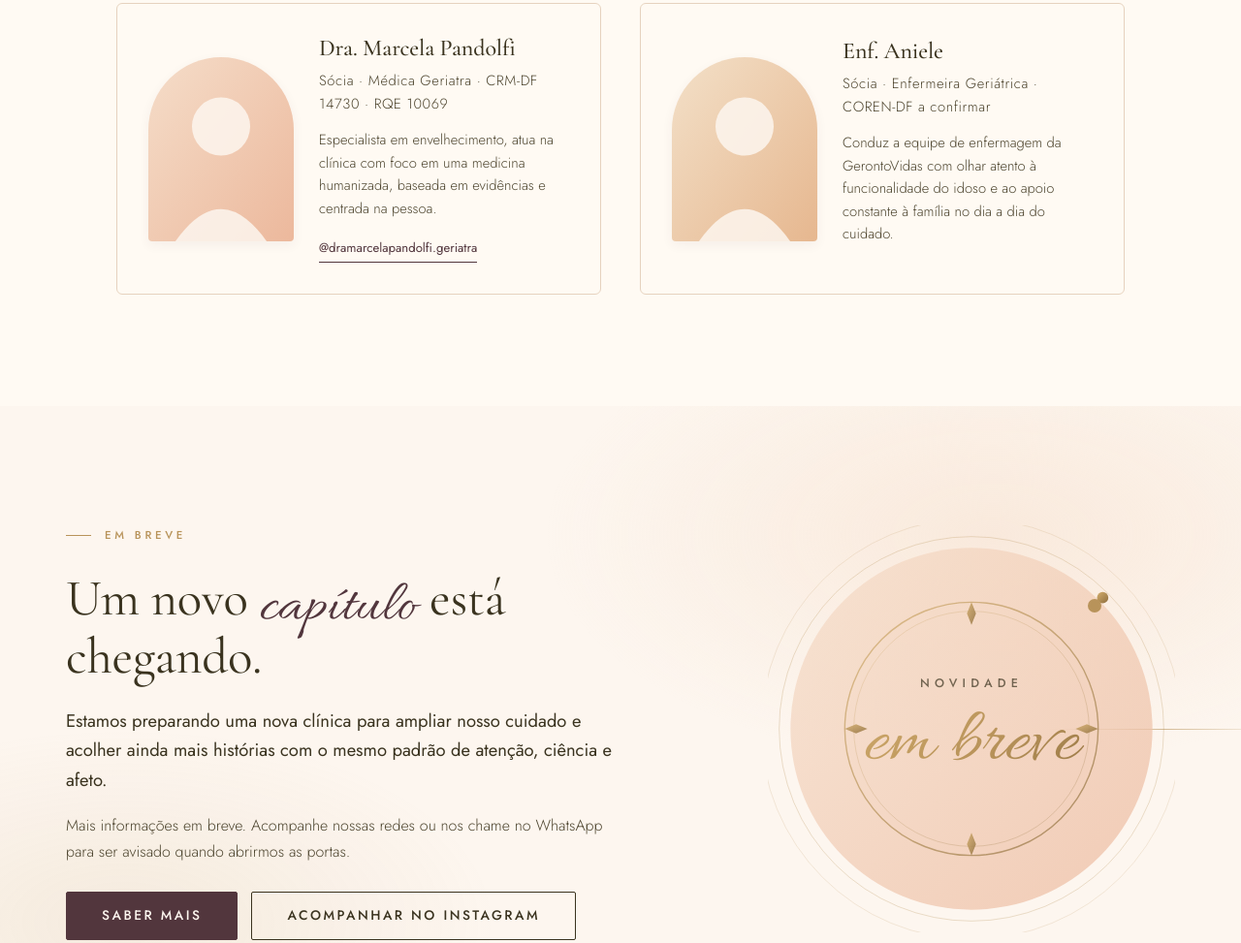
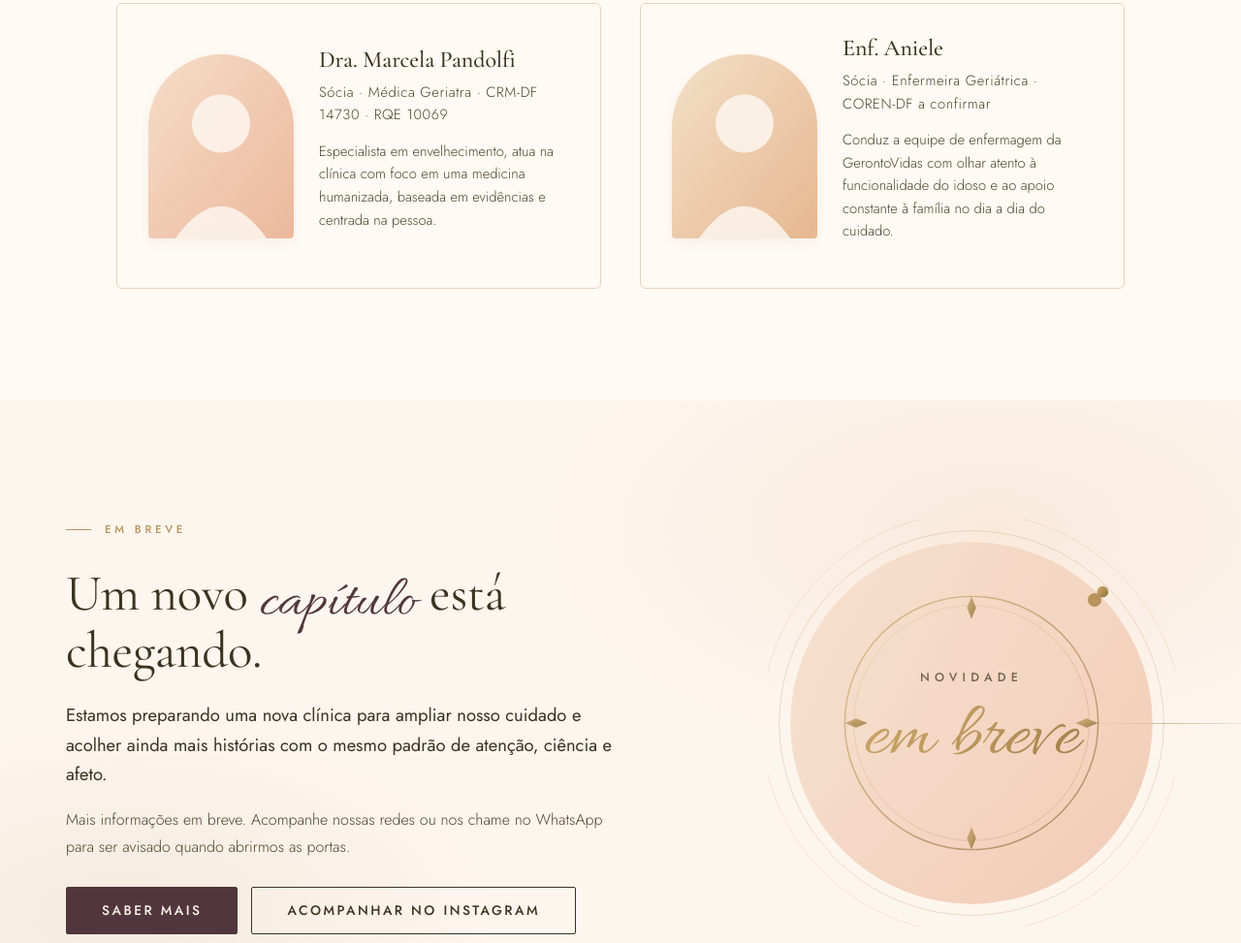
Before and after one commit to gestaogerontovidas-dev/gerontovidas-site, a plain HTML site: page index.html in a window 1280 px wide. Shown: the part 7196-8169 px from the top of the page at 97% size. Drawn offline with nearby package versions, Linux system fonts and the light colour scheme.

Commit message:
Remove handle do Instagram da Dra. Marcela do site
Tira o @dramarcelapandolfi.geriatra dos 2 lugares onde aparecia:
- Card da Dra. Marcela na secao Direcao Tecnica
- Lista de redes sociais da secao Contato (mantem so @gerontovidas)

Co-Authored-By: Claude Opus 4.7 <noreply@anthropic.com>

```diff
--- a/index.html
+++ b/index.html
@@ -430,7 +430,6 @@
                         <h3>Dra. Marcela Pandolfi</h3>
                         <p class="doctor-role">Sócia · Médica Geriatra · CRM-DF 14730 · RQE 10069</p>
                         <p>Especialista em envelhecimento, atua na clínica com foco em uma medicina humanizada, baseada em evidências e centrada na pessoa.</p>
-                        <a class="doctor-social" href="https://instagram.com/dramarcelapandolfi.geriatra" target="_blank" rel="noopener">@dramarcelapandolfi.geriatra</a>
                     </div>
                 </article>
 
@@ -611,7 +610,6 @@
 
                 <div class="contato-socials">
                     <a href="https://instagram.com/gerontovidas" target="_blank" rel="noopener">@gerontovidas</a>
-                    <a href="https://instagram.com/dramarcelapandolfi.geriatra" target="_blank" rel="noopener">@dramarcelapandolfi.geriatra</a>
                 </div>
             </div>
 
```
